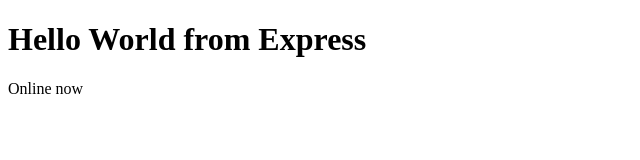
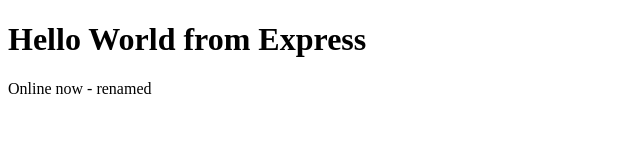
Before and after one commit to ahdeshmukh/my-express, a website: page public/index.html in a window 1280 px wide. Shown: the full height of the page, 0-640 px from the left. Drawn offline with Linux system fonts and the light colour scheme.

Commit message:
update to test heroku app rename

```diff
--- a/public/index.html
+++ b/public/index.html
@@ -3,7 +3,7 @@
 <body>
 
 <h1>Hello World from Express</h1>
-<p>Online now</h1>
+<p>Online now - renamed</h1>
 
 </body>
 </html>
```
